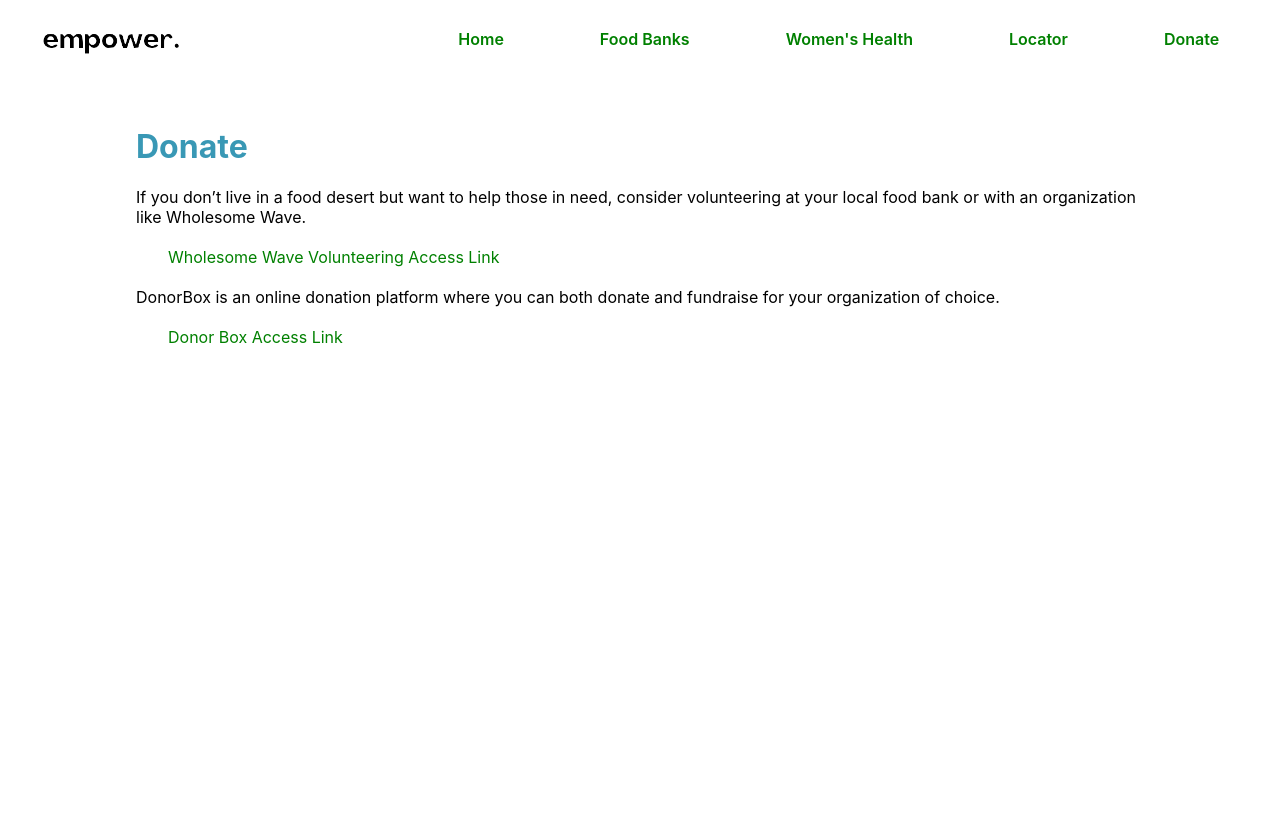
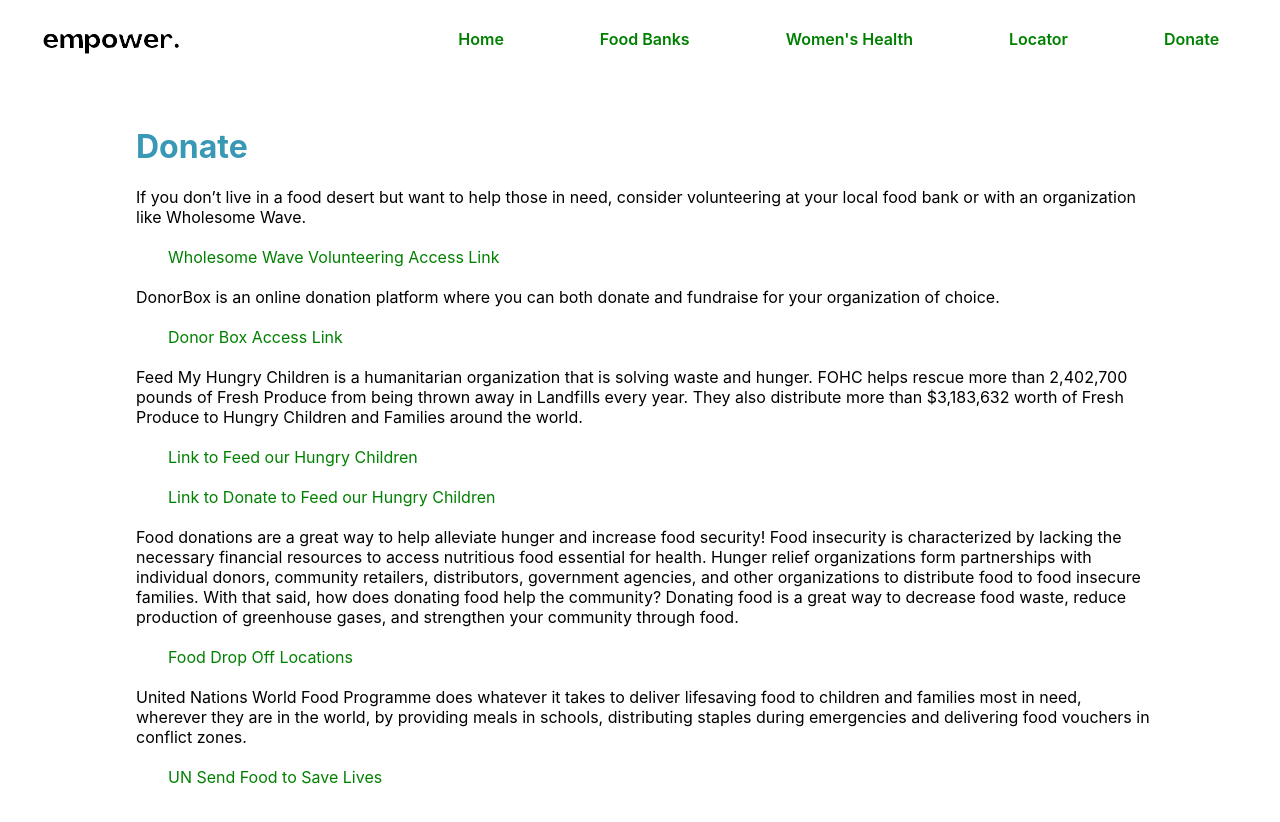
Before and after one commit to Aishwar-Gupta/IBM, a React (Create React App) app: page /Donate in a window 1280 px wide. Shown: the top 822 px of the page. Before the commit the page ends 800 px from the top, so only its background shows below. Built offline with nearby package versions, Linux system fonts and the light colour scheme; what react-google-maps would draw is missing.

Commit message:
more donation

```diff
--- a/src/Components/Donate.js
+++ b/src/Components/Donate.js
@@ -37,6 +37,54 @@
 
             <a className='link' target='_blank' href='https://donorbox.org/'>Donor Box Access Link</a>
 
+            <br></br>
+            <br></br>
+
+            Feed My Hungry Children is a humanitarian organization that is solving waste and hunger.
+            FOHC helps rescue more than 2,402,700 pounds of Fresh Produce from being thrown away in Landfills
+            every year. They also distribute more than $3,183,632 worth of Fresh Produce to Hungry Children
+            and Families around the world.
+
+            <br></br>
+            <br></br>
+
+            <a className='link' target='_blank' href='https://feedmhc.org/?keyword_session_id=vt~adwords%7Ckt~food%20bank%20donations%7Cmt~b%7Cta~601111130073&_vsrefdom=wordstream'>Link to Feed our Hungry Children</a>
+
+            <br></br>
+            <br></br>
+
+            <a className='link' target='_blank' href='https://feedmhc.org/ways-to-donate/'>Link to Donate to Feed our Hungry Children</a>
+
+            <br></br>
+            <br></br>
+
+            Food donations are a great way to help alleviate hunger and increase food security! Food insecurity
+            is characterized by lacking the necessary financial resources to access nutritious food essential
+            for health. Hunger relief organizations form partnerships with individual donors, community retailers,
+            distributors, government agencies, and other organizations to distribute food to food insecure
+            families. With that said, how does donating food help the community? Donating food is a great way to
+            decrease food waste, reduce production of greenhouse gases, and strengthen your community through food.
+
+            <br></br>
+            <br></br>
+
+            <a className='link' target='_blank' href='https://freshfoodconnect.org/blog/dropofffooddonations/?gclid=Cj0KCQjwuaiXBhCCARIsAKZLt3m-sgo1Dy0GSQOHidawAIH_aQzI2-qfa-_g0bGk9KSWGHt89ttOxTUaArSLEALw_wcB'>Food Drop Off Locations</a>
+
+            <br></br>
+            <br></br>
+
+            United Nations World Food Programme does whatever it takes to deliver lifesaving
+            food to children and families most in need, wherever they are in the world, by providing meals
+            in schools, distributing staples during emergencies and delivering food vouchers in conflict zones.
+
+            <br></br>
+            <br></br>
+
+            <a className='link' target='_blank' href='https://secure.wfpusa.org/donate/send-food-save-lives-2201?ms=GS_UB_H_MV_AD&gclid=Cj0KCQjwuaiXBhCCARIsAKZLt3k99czNx1p-XqWcYLvI3ESSuUiRQMNFomsa0qE7uRg4A1UlRsx5tPoaAs-wEALw_wcB'>UN Send Food to Save Lives</a>
+
+
+
+
 
 
 
--- a/src/Components/Food_Resources.js
+++ b/src/Components/Food_Resources.js
@@ -88,13 +88,28 @@
             <br/>
             <br/>
 
-            If you don’t live in a food desert but want to help those in need,
-            consider volunteering at your local food bank or with an organization like Wholesome Wave.
-            https://www.wholesomewave.org/
+            The Feeding America nationwide network of food banks and food programs helps millions of
+            people find food and grocery help in their communities every year. Connect with your local
+            food bank to learn about upcoming free food distributions and to apply for national food programs.
 
             <br></br>
 
-            <a className='link' target='_blank' href='https://www.wholesomewave.org/'>Wholesome Wave Volunteering Access Link</a>
+            <a className='link' target='_blank' href='https://www.feedingamerica.org/find-your-local-foodbank'>Feeding America Website</a>
+
+            <br/>
+            <br/>
+
+            SNAP, Supplemental Nutrition Assistance Program, formerly called food stamps, is a government program that
+            helps people buy the food they need for healthy lives. Across the United States, there are 9.5 million
+            families and children using SNAP to buy food. It is the largest program working to fight hunger in
+            America. SNAP helps many people stretch their budgets because the money they would use on food can go
+            towards other needs like medical bills, utilities, and rent.
+
+            <br></br>
+
+            <a className='link' target='_blank' href='https://www.feedingamerica.org/our-work/hunger-relief-programs/snap'>Hunger Relief Government Programs</a>
+
+
 
 
             </p>
```
